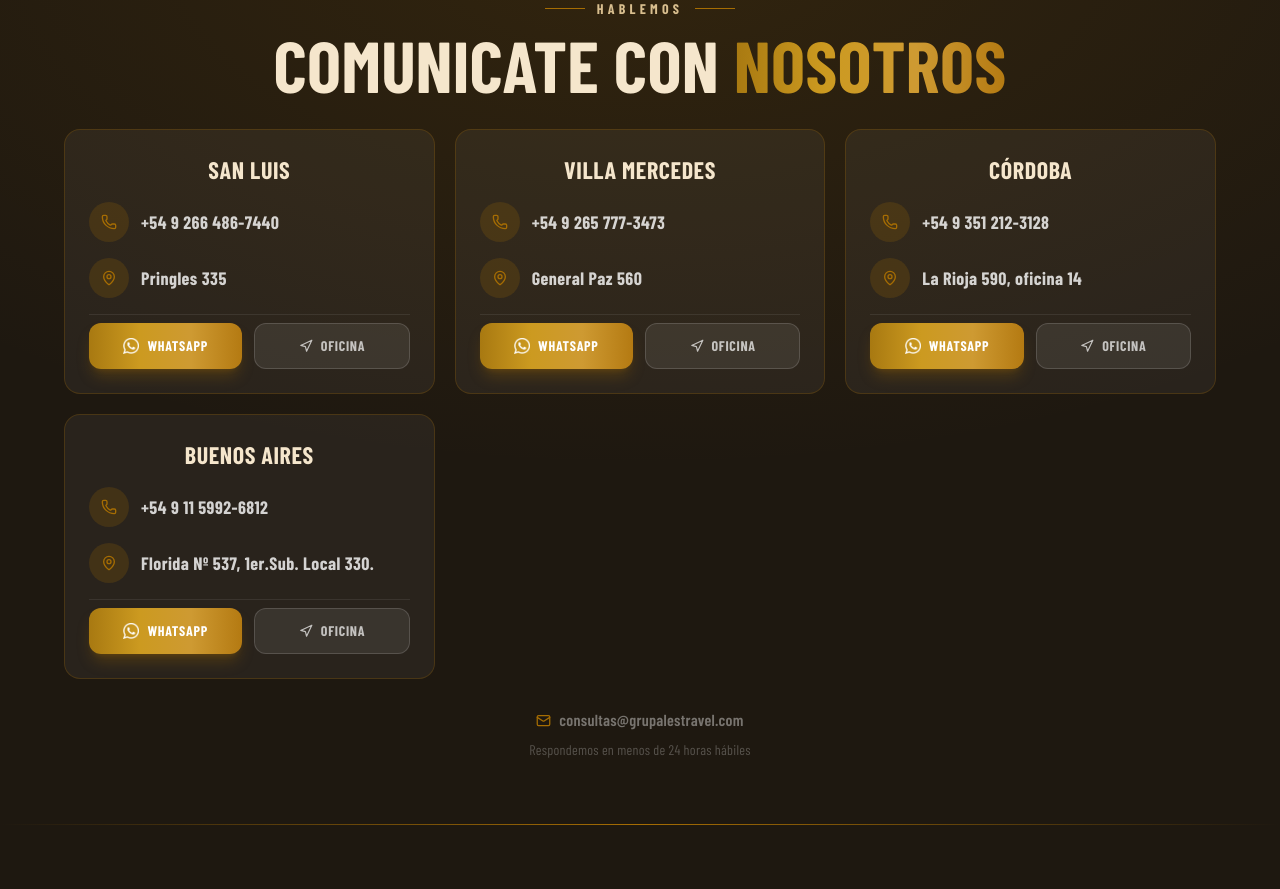
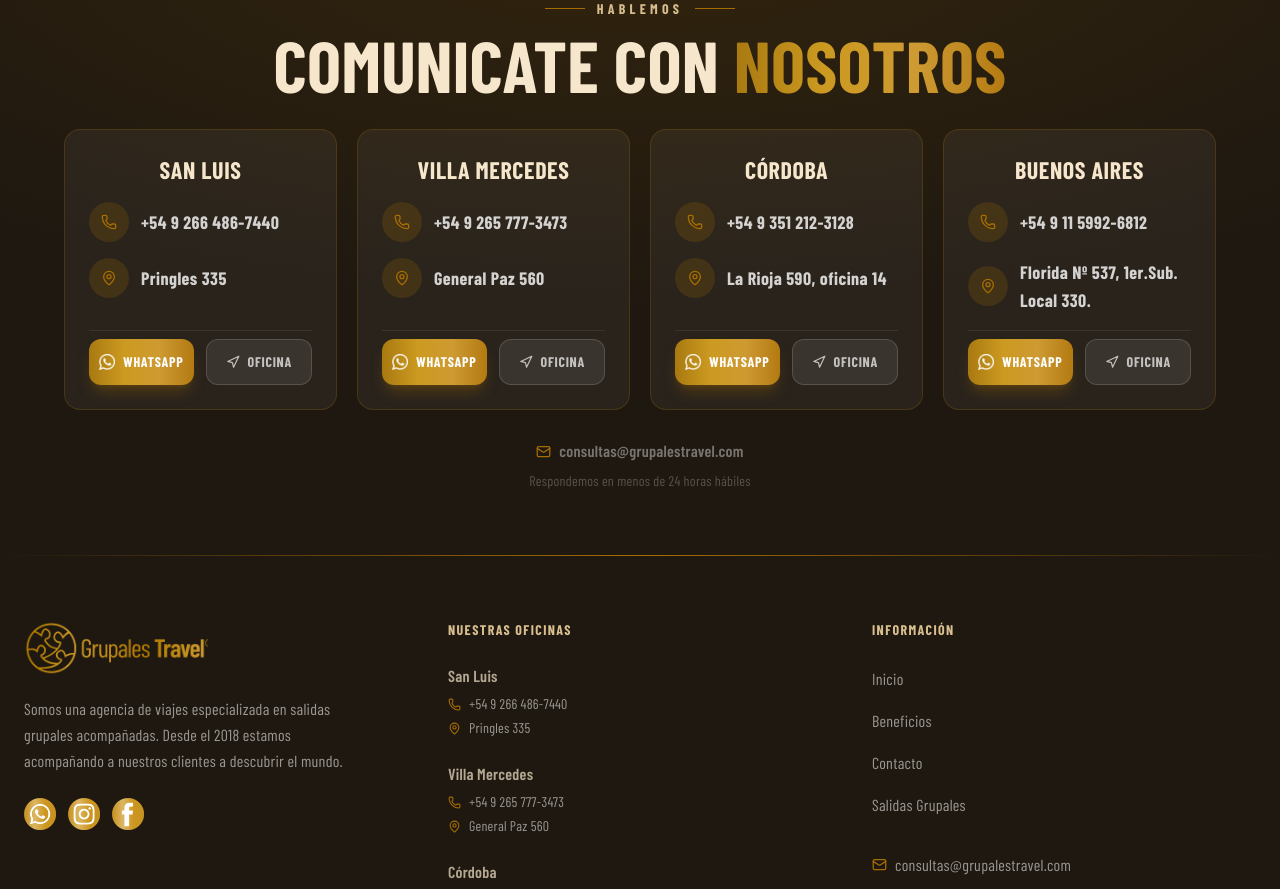
Before and after one commit to grupales-travel/website, a Next.js app: page / in a window 1280 px wide. Shown: the part 3800-4689 px from the top of the page. Built offline with nearby package versions, Linux system fonts and the light colour scheme; no server answers; the database is empty; a web font is replaced by a local one.

Commit message:
style(home): adjust office cards grid to fit 4 per row on desktop

```diff
--- a/src/components/home/ContactCTA.tsx
+++ b/src/components/home/ContactCTA.tsx
@@ -41,8 +41,8 @@ export default function ContactCTA() {
           </motion.h2>
         </div>
 
-        {/* ── 3 Oficinas ── */}
-        <div className="grid grid-cols-1 md:grid-cols-3 gap-5">
+        {/* ── Oficinas ── */}
+        <div className="grid grid-cols-1 md:grid-cols-2 lg:grid-cols-4 gap-5">
           {OFFICES.map((office, i) => (
             <motion.div
               key={office.city}
```
